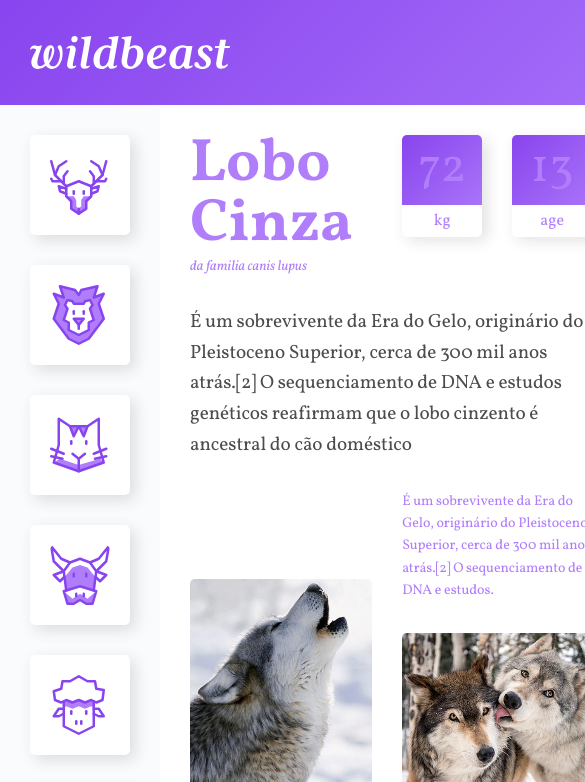
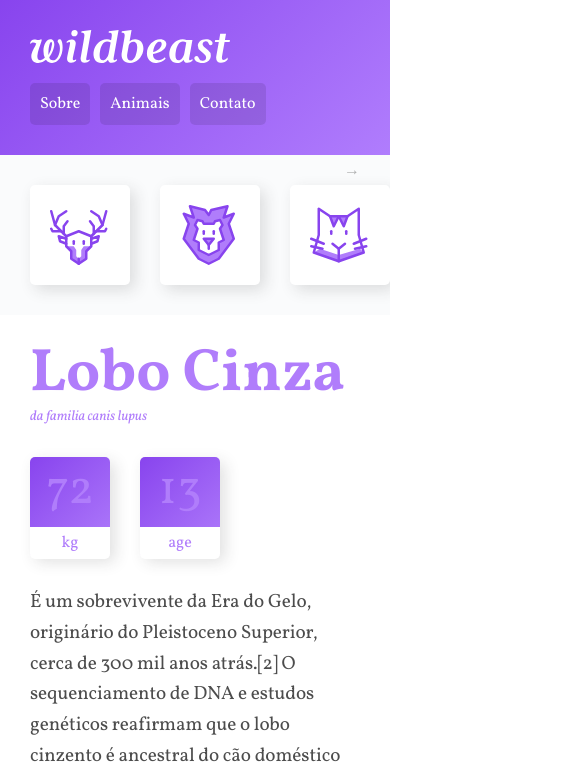
Before and after one commit to MorenoSDev/Wildbeast, a plain HTML site: page index.html in a window 390 px wide. Shown: the top 782 px of the page, 585 px wide, since content can reach past the window. Drawn offline with Linux system fonts and the light colour scheme.

Commit message:
Layout Responsivo
Tornando o site responsivo com Media Query

```diff
--- a/style.css
+++ b/style.css
@@ -23,7 +23,7 @@ a {
 
 img {
     display: block;
-    max-width: 100%;
+    width: 100%;
     border-radius: 5px;
 }
 
@@ -38,6 +38,33 @@ img {
         "footer footer footer"
     ;
 }
+
+@media (max-width: 1200px) {
+    .estrutura {
+        grid-template-areas:
+            "header header header"
+            "sidenav content content"
+            "sidenav anuncios anuncios"
+            "footer footer footer"
+
+        ;
+    }
+}
+
+@media (max-width: 760px) {
+    .estrutura {
+        grid-template-columns: 100%;
+        grid-template-areas:
+            "header"
+            "sidenav"
+            "content"
+            "anuncios"
+            "footer"
+
+        ;
+    }
+}
+
 
 /* HEADER */
 .header {
@@ -76,6 +103,26 @@ img {
     margin-left: 30px;
 }
 
+@media (max-width:760px) {
+    .header {
+        grid-template-columns: auto;
+    }
+
+    .logo {
+        margin-bottom: 20px;
+    }
+
+    .header nav a {
+        font-size: 1em;
+    }
+
+    .header li+li {
+        margin-left: 10px;
+    }
+}
+
+
+
 /* SIDENAV */
 
 .sidenav {
@@ -100,6 +147,50 @@ img {
     background: #B07dfb;
 }
 
+@keyframes seta {
+    from {
+        right: 30px;
+    }
+
+    to {
+        right: 20px;
+    }
+}
+
+@media (max-width:760px) {
+    .sidenav {
+        position: relative;
+        overflow-x: auto;
+        -webkit-overflow-scrolling: touch;
+        -ms-overflow-style: -ms-autohiding-scrollbar;
+    }
+
+    .sidenav::after {
+        content: '→';
+        position: absolute;
+        top: 5px;
+        right: 30px;
+        color: rgba(0, 0, 0, .3);
+        animation: seta .5s ease-in 0s infinite alternate;
+    }
+
+    .sidenav ul {
+        display: flex;
+    }
+
+    .sidenav ul li {
+        flex: 1 0 60px;
+    }
+
+    .sidenav {
+        padding: 0 30px;
+    }
+
+    .sidenav li a {
+        margin: 30px 30px 30px 0;
+    }
+}
+
 
 /* CONTENT */
 
@@ -111,6 +202,12 @@ img {
     display: grid;
     grid-template-columns: 1fr 1fr;
     grid-gap: 30px;
+}
+
+@media (max-width: 600px) {
+    .content {
+        grid-template-columns: auto;
+    }
 }
 
 .col-wide {
@@ -173,7 +270,7 @@ p {
     position: relative;
 }
 
-.caracteristicas > div:first-child {
+.caracteristicas>div:first-child {
     margin-right: 30px;
 }
 
@@ -204,7 +301,8 @@ p {
     max-width: 16em;
 }
 
-.citacao, .atributos {
+.citacao,
+.atributos {
     align-self: start;
     padding: 30px;
     border-radius: 5px;
@@ -228,7 +326,7 @@ p {
     padding: 15px;
 }
 
-.atributos li + li {
+.atributos li+li {
     border-top: 2px solid #B07dfb;
 
 }
@@ -242,6 +340,7 @@ p {
     align-content: start;
     padding: 30px;
     grid-gap: 30px;
+    grid-template-columns: repeat(auto-fit, minmax(150px, 1fr));
 }
 
 .footer {
```
